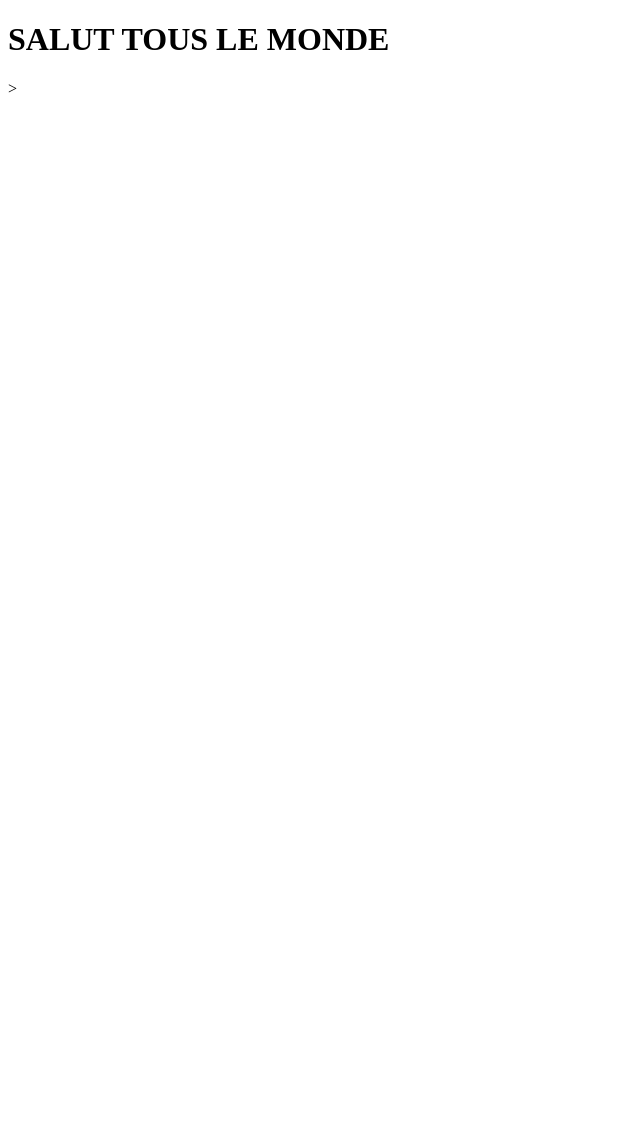
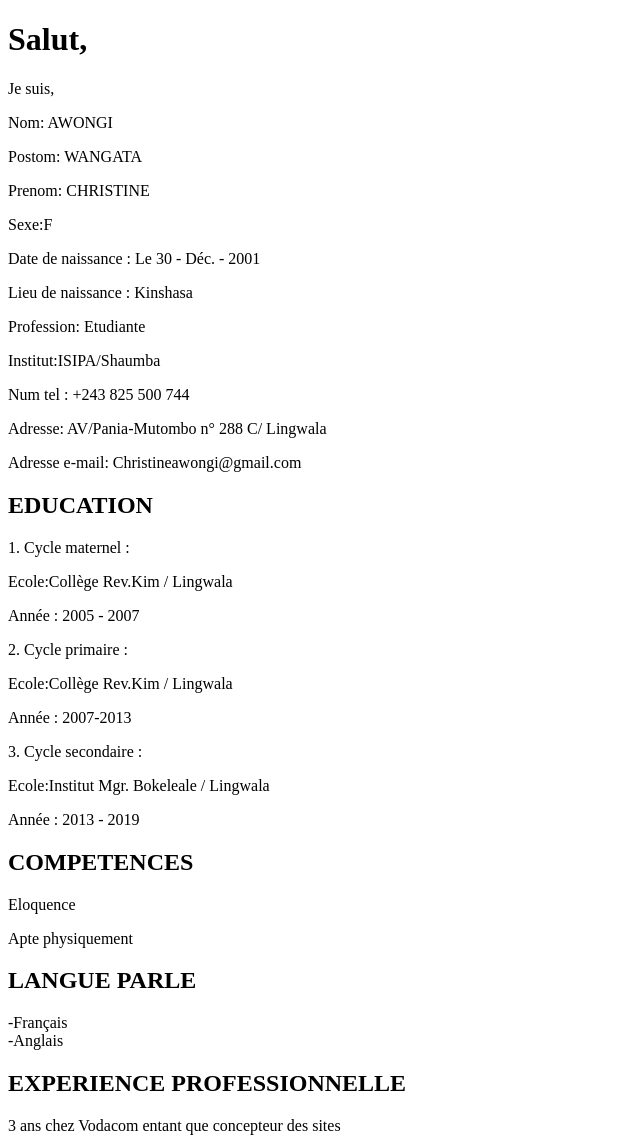
Before and after one commit to Christalle/-CV, a plain HTML site: page index.html in a window 1280 px wide. Shown: the whole page, without its empty margins (0-640 px from the left). Before the commit the page ends 800 px from the top, so only its background shows below. Drawn offline with Linux system fonts and the light colour scheme.

Commit message:
feat it's my ID

```diff
--- a/index.html
+++ b/index.html
@@ -6,6 +6,43 @@
     <title>Mon super CV</title>
 </head>
 <body>
-    <h1>SALUT TOUS LE MONDE</h1>>
+    <h1>Salut,</h1>
+    <section>
+        <p>Je suis,</p>
+        <p>Nom: AWONGI</p>
+        <p>Postom: WANGATA</p>
+        <p>Prenom: CHRISTINE</p>
+        <p>Sexe:F</p>
+        <p>Date de naissance : Le 30 - Déc. - 2001</p>
+        <p>Lieu de naissance : Kinshasa</p>
+        <p>Profession: Etudiante</p>
+        <p>Institut:ISIPA/Shaumba</p>
+        <p>Num tel : +243 825 500 744</p>
+        <p>Adresse: AV/Pania-Mutombo n° 288 C/ Lingwala</p>
+        <p>Adresse e-mail: Christineawongi@gmail.com</p>
+
+     <h1>EDUCATION</h1>
+        <p>1. Cycle maternel :</p>
+            <P>Ecole:Collège Rev.Kim / Lingwala</p>
+            <p>Année : 2005 - 2007</p>
+        <p>2. Cycle primaire :</p>
+        <P>Ecole:Collège Rev.Kim / Lingwala</p>
+            <p>Année : 2007-2013</p>
+        <p>3. Cycle secondaire :</p>
+        <P>Ecole:Institut Mgr. Bokeleale / Lingwala</p>
+            <p>Année : 2013 - 2019</p>
+        <h1>COMPETENCES</h1>
+        <P>Eloquence<br/></p>
+        <P>Apte physiquement<br/></p>
+
+        <h1>LANGUE PARLE</h1>
+        <p>-Français<br/> -Anglais</p>
+    <h1>EXPERIENCE PROFESSIONNELLE</h1>
+    <p>3 ans chez Vodacom entant que concepteur des sites</p>
+
+
+
+    </section>
+
 </body>
 </html>
```
